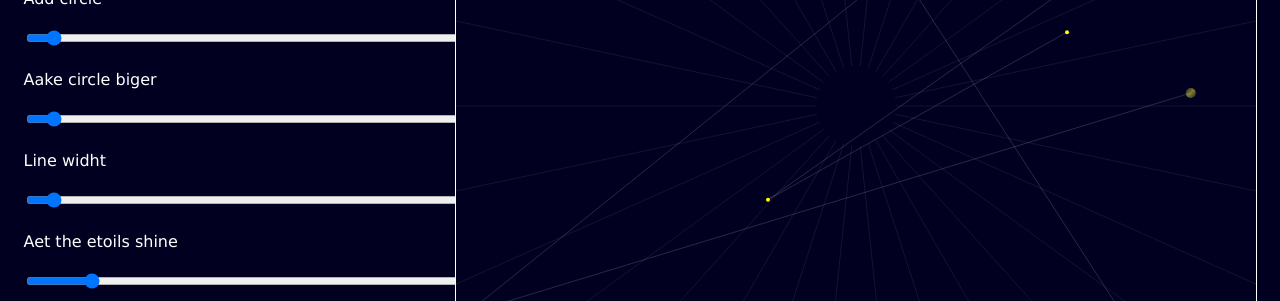
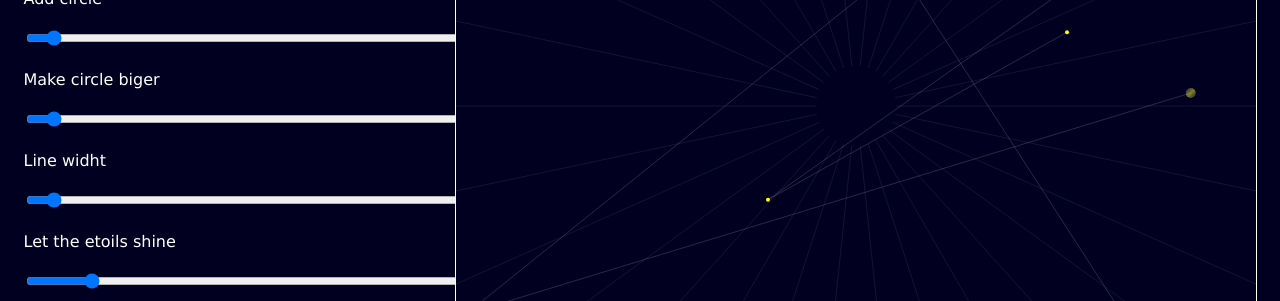
Before and after one commit to yassy22/art, a React (Vite) app: page / in a window 1280 px wide. Shown: the part 302-603 px from the top of the page. Built offline with nearby package versions, Linux system fonts and the light colour scheme.

Commit message:
schrijfouten verbeteren  // end project

```diff
--- a/src/App.jsx
+++ b/src/App.jsx
@@ -94,7 +94,7 @@ function App() {
           />
           <Slider
             max={100}
-            label="Aake circle biger"
+            label="Make circle biger"
             value={radius}
             onValueChange={handleRadiusChange}
           />
@@ -109,7 +109,7 @@ function App() {
 
           <Slider
             max={50}
-            label="Aet the etoils shine"
+            label="Let the etoils shine"
             value={radiuss}
             onValueChange={handelChangeEtoile}
             className="slider"
```
